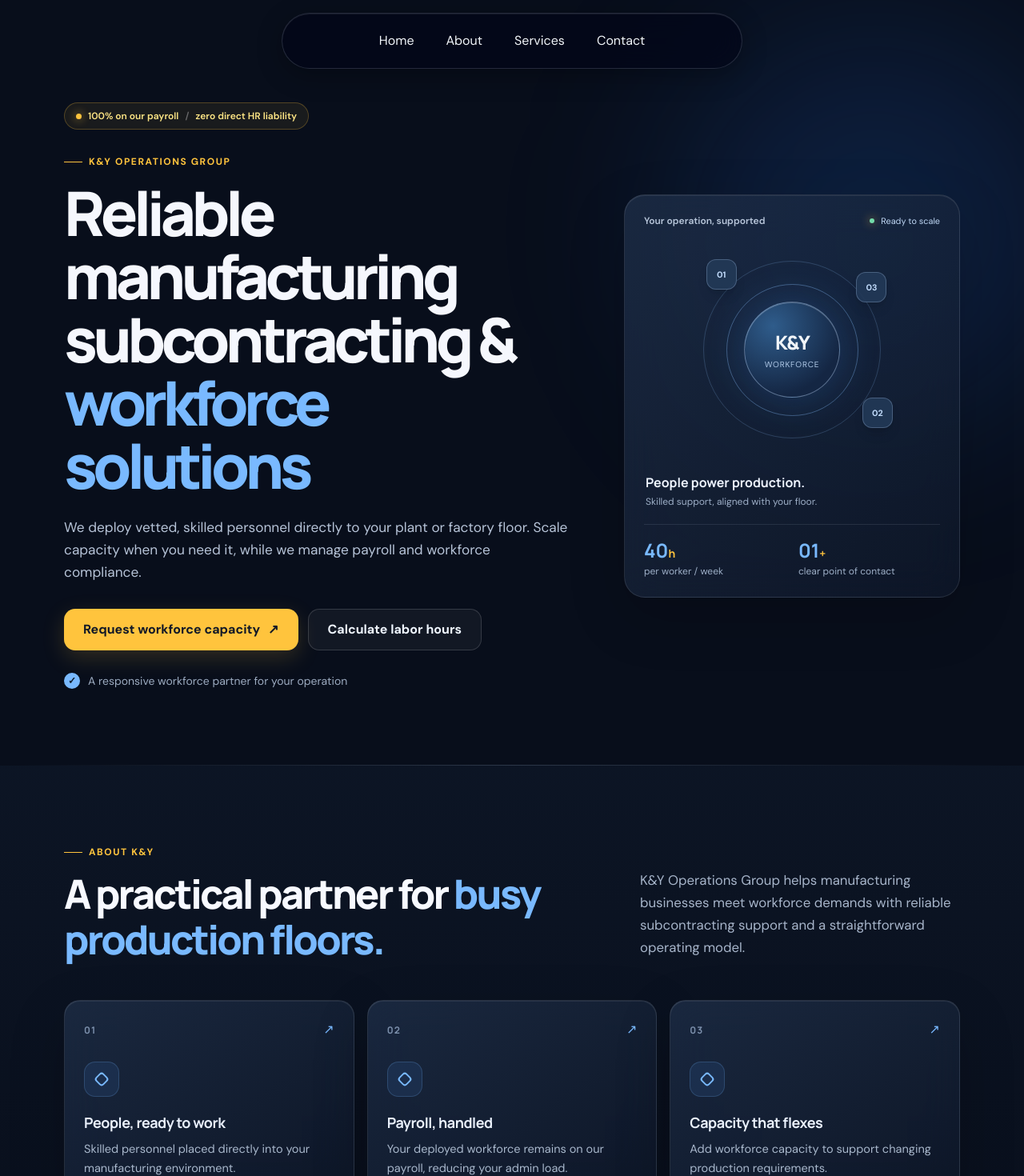
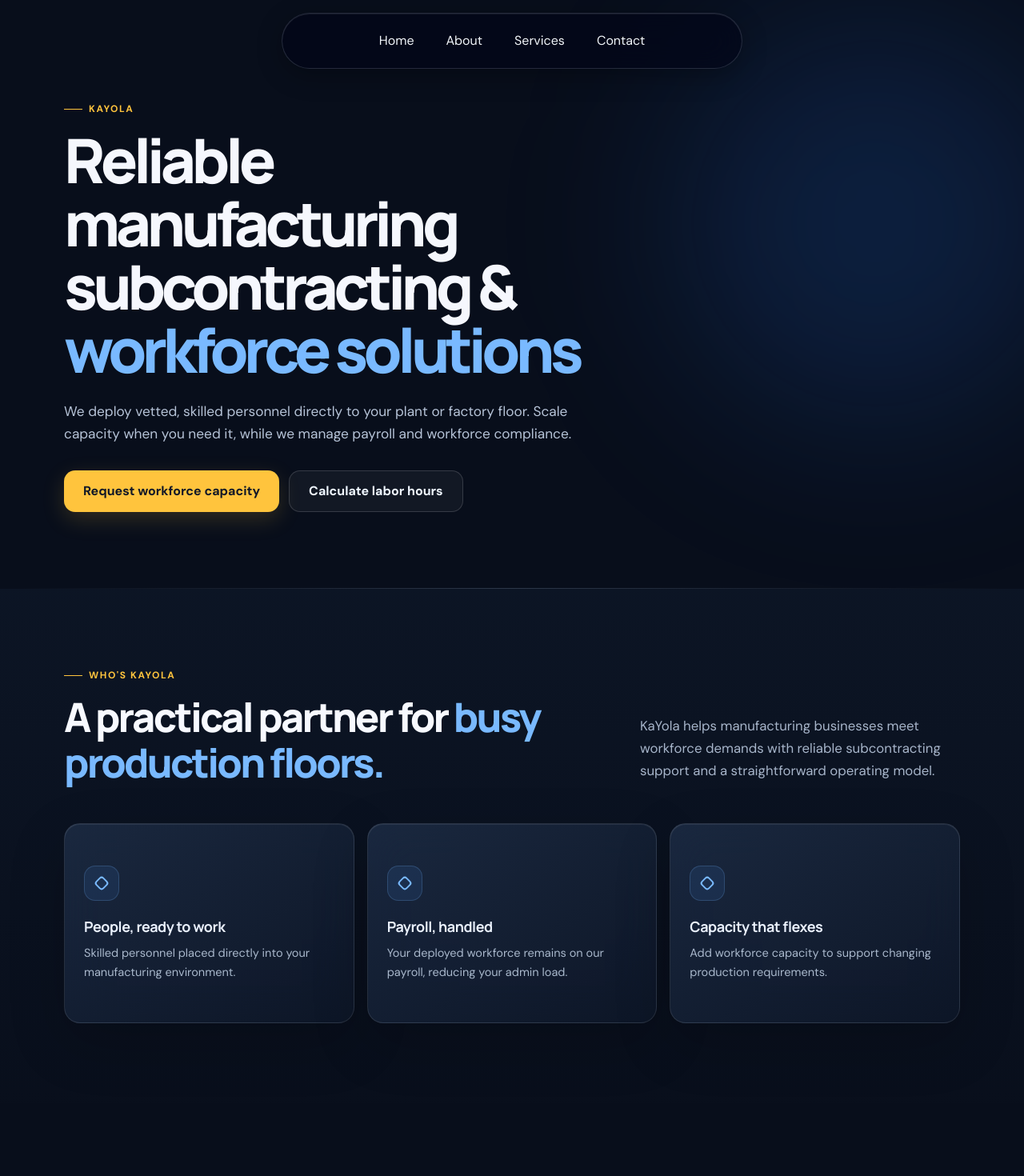
Before and after one commit to JustChiwo/KaYola, a React (Vite) app: page / in a window 1280 px wide. Shown: the top 1470 px of the page at 80% size. Built offline with nearby package versions, Linux system fonts and the light colour scheme.

Commit message:
Removed AI slop

```diff
--- a/src/components/About.jsx
+++ b/src/components/About.jsx
@@ -1,16 +1,13 @@
 const highlights = [
   {
-    number: '01',
     title: 'People, ready to work',
     description: 'Skilled personnel placed directly into your manufacturing environment.',
   },
   {
-    number: '02',
     title: 'Payroll, handled',
     description: 'Your deployed workforce remains on our payroll, reducing your admin load.',
   },
   {
-    number: '03',
     title: 'Capacity that flexes',
     description: 'Add workforce capacity to support changing production requirements.',
   },
@@ -22,25 +19,23 @@ function About() {
       <div className="mx-auto w-[min(1120px,calc(100%_-_48px))] max-sm:w-[min(560px,calc(100%_-_36px))]">
         <div className="flex items-end justify-between gap-12 max-[900px]:items-start max-[900px]:flex-col max-[900px]:gap-4">
           <div className="max-w-[600px]">
-            <p className="mb-4 flex items-center gap-2 text-xs font-bold uppercase tracking-[0.13em] text-accent-yellow before:h-px before:w-[23px] before:bg-current">About K&amp;Y</p>
+            <p className="mb-4 flex items-center gap-2 text-xs font-bold uppercase tracking-[0.13em] text-accent-yellow before:h-px before:w-[23px] before:bg-current">Who's KaYola</p>
             <h2 className="m-0 font-display text-[clamp(2rem,4vw,3.15rem)] font-extrabold leading-[1.12] tracking-[-0.055em] text-[#f7f9ff]">
               A practical partner for <span className="text-accent-blue">busy production floors.</span>
             </h2>
           </div>
           <p className="mb-1 mt-4 max-w-[400px] text-[1.05rem] leading-7 text-[#a7b5ca]">
-            K&amp;Y Operations Group helps manufacturing businesses meet workforce
+            KaYola helps manufacturing businesses meet workforce
             demands with reliable subcontracting support and a straightforward
             operating model.
           </p>
         </div>
         <div className="mt-12 grid grid-cols-3 gap-4 max-sm:grid-cols-1">
           {highlights.map((item) => (
-            <article className="group relative min-h-[250px] rounded-[20px] border border-white/10 bg-gradient-to-br from-[#21324d]/70 to-[#0f192b]/70 p-6 shadow-[0_24px_70px_rgba(0,0,0,0.18),inset_0_1px_rgba(255,255,255,0.08)] backdrop-blur-xl transition hover:-translate-y-1 hover:border-accent-blue/35 max-sm:min-h-[220px]" key={item.number}>
-              <span className="font-display text-xs font-bold tracking-[0.09em] text-[#7d91ad]">{item.number}</span>
+            <article className="group relative min-h-[250px] rounded-[20px] border border-white/10 bg-gradient-to-br from-[#21324d]/70 to-[#0f192b]/70 p-6 shadow-[0_24px_70px_rgba(0,0,0,0.18),inset_0_1px_rgba(255,255,255,0.08)] backdrop-blur-xl transition hover:-translate-y-1 hover:border-accent-blue/35 max-sm:min-h-[220px]" key={item.title}>
               <div className="mt-7 grid size-11 place-items-center rounded-[14px] border border-accent-blue/20 bg-blue-400/10" aria-hidden="true"><span className="size-3.5 rotate-45 rounded-[4px] border-2 border-accent-blue" /></div>
               <h3 className="mb-2 mt-[18px] font-display text-lg font-bold tracking-tight text-[#eaf1fd]">{item.title}</h3>
               <p className="m-0 max-w-[310px] text-[0.91rem] leading-relaxed text-[#a9b8cc]">{item.description}</p>
-              <span className="absolute right-6 top-6 text-accent-blue" aria-hidden="true">↗</span>
             </article>
           ))}
         </div>
--- a/src/components/Contact.jsx
+++ b/src/components/Contact.jsx
@@ -84,7 +84,6 @@ function Contact() {
           </div>
           <button className="mt-5 inline-flex min-h-[52px] w-full cursor-pointer items-center justify-center gap-2.5 rounded-[14px] border-0 bg-accent-yellow px-6 font-bold text-[#111827] shadow-[0_9px_28px_rgba(255,196,61,0.17)] transition hover:-translate-y-0.5 hover:bg-[#ffd15f]" type="submit">
             {submitted ? 'Your email app should open now' : 'Send workforce request'}
-            <span aria-hidden="true">↗</span>
           </button>
           <p className="mb-0 mt-3 text-center text-xs text-[#8799b2]">Your request will be prepared in your device&apos;s email app.</p>
         </form>
--- a/src/components/Estimator.jsx
+++ b/src/components/Estimator.jsx
@@ -43,7 +43,7 @@ function Estimator() {
             <small className="mt-0.5 text-xs text-[#94a8c4]">Based on 40 hours per worker / week</small>
           </div>
           <a className="mt-[18px] inline-flex min-h-[52px] w-full items-center justify-center gap-2.5 rounded-[14px] bg-accent-yellow px-6 font-bold text-[#111827] shadow-[0_9px_28px_rgba(255,196,61,0.17)] transition hover:bg-[#ffd15f]" href="#Contact">
-            Discuss your requirements <span aria-hidden="true">↗</span>
+            Discuss your requirements
           </a>
         </div>
       </div>
--- a/src/components/Hero.jsx
+++ b/src/components/Hero.jsx
@@ -1,66 +1,50 @@
 function Hero() {
   return (
-    <section className="relative flex min-h-[710px] items-center py-24 pt-32 max-sm:min-h-0 max-sm:pb-16 max-sm:pt-36" id="Home">
-      <div className="pointer-events-none absolute -right-[5%] top-[4%] size-[500px] rounded-full bg-blue-500/15 blur-[110px]" aria-hidden="true" />
-      <div className="relative z-10 mx-auto grid w-[min(1120px,calc(100%_-_48px))] grid-cols-[minmax(0,1.2fr)_minmax(330px,0.8fr)] items-center gap-[70px] max-[900px]:grid-cols-[minmax(0,1.1fr)_minmax(285px,0.9fr)] max-[900px]:gap-10 max-sm:w-[min(560px,calc(100%_-_36px))] max-sm:grid-cols-1 max-sm:gap-11">
+    <section
+      className="relative flex min-h-[710px] items-center py-24 pt-32 max-sm:min-h-0 max-sm:pb-16 max-sm:pt-36"
+      id="Home"
+    >
+      <div
+        className="pointer-events-none absolute -right-[5%] top-[4%] size-[500px] rounded-full bg-blue-500/15 blur-[110px]"
+        aria-hidden="true"
+      />
+      <div className="relative z-10 mx-auto w-[min(1120px,calc(100%_-_48px))] max-sm:w-[min(560px,calc(100%_-_36px))]">
         <div className="relative z-10">
-          <div className="mb-8 inline-flex items-center gap-2 rounded-full border border-accent-yellow/25 bg-accent-yellow/7 px-3.5 py-2 text-xs font-semibold text-amber-200 max-sm:mb-7 max-sm:flex-wrap max-sm:text-[0.68rem]">
-            <span className="size-[7px] rounded-full bg-accent-yellow shadow-[0_0_12px_rgba(255,196,61,0.8)]" />
-            100% on our payroll <span className="text-white/35">/</span> zero direct HR liability
-          </div>
-          <p className="mb-4 flex items-center gap-2 text-xs font-bold uppercase tracking-[0.13em] text-accent-yellow before:h-px before:w-[23px] before:bg-current">K&amp;Y Operations Group</p>
+          <p className="mb-4 flex items-center gap-2 text-xs font-bold uppercase tracking-[0.13em] text-accent-yellow before:h-px before:w-[23px] before:bg-current">
+            KaYola
+          </p>
           <h1 className="m-0 max-w-[720px] font-display text-[clamp(3rem,6vw,5.15rem)] font-extrabold leading-[1.03] tracking-[-0.075em] text-[#f5f7fd] max-[900px]:text-[clamp(2.75rem,6.5vw,4.5rem)] max-sm:text-[clamp(2.7rem,12vw,4rem)]">
             Reliable manufacturing
             <br className="max-sm:hidden" /> subcontracting &amp;
             <span className="text-accent-blue"> workforce solutions</span>
           </h1>
           <p className="mt-6 max-w-[660px] text-[1.08rem] leading-7 text-[#b6c3d7] max-sm:text-base">
-            We deploy vetted, skilled personnel directly to your plant or factory floor.
-            Scale capacity when you need it, while we manage payroll and workforce
-            compliance.
+            We deploy vetted, skilled personnel directly to your plant or
+            factory floor. Scale capacity when you need it, while we manage
+            payroll and workforce compliance.
           </p>
           <div className="mt-8 flex flex-wrap gap-3 max-sm:flex-col">
-            <a className="inline-flex min-h-[52px] items-center justify-center gap-2.5 rounded-[14px] bg-accent-yellow px-6 font-bold text-[#111827] shadow-[0_9px_28px_rgba(255,196,61,0.17)] transition hover:-translate-y-0.5 hover:bg-[#ffd15f] max-sm:w-full" href="#Contact">
-              Request workforce capacity <span aria-hidden="true">↗</span>
+            <a
+              className="inline-flex min-h-[52px] items-center justify-center gap-2.5 rounded-[14px] bg-accent-yellow px-6 font-bold text-[#111827] shadow-[0_9px_28px_rgba(255,196,61,0.17)] transition hover:-translate-y-0.5 hover:bg-[#ffd15f] max-sm:w-full"
+              href="#Contact"
+            >
+              Request workforce capacity
             </a>
-            <a className="inline-flex min-h-[52px] items-center justify-center gap-2.5 rounded-[14px] border border-white/15 bg-white/[0.045] px-6 font-bold text-blue-50 transition hover:-translate-y-0.5 hover:bg-white/[0.09] max-sm:w-full" href="#Estimator">
+            <a
+              className="inline-flex min-h-[52px] items-center justify-center gap-2.5 rounded-[14px] border border-white/15 bg-white/[0.045] px-6 font-bold text-blue-50 transition hover:-translate-y-0.5 hover:bg-white/[0.09] max-sm:w-full"
+              href="#Estimator"
+            >
               Calculate labor hours
             </a>
           </div>
-          <div className="mt-7 flex items-center gap-2.5 text-sm text-[#9cabc0]">
-            <span className="grid size-5 place-items-center rounded-full bg-accent-blue text-xs font-extrabold text-[#0e1b2b]" aria-hidden="true">✓</span>
-            A responsive workforce partner for your operation
-          </div>
         </div>
-        <aside className="relative overflow-hidden rounded-[26px] border border-white/10 bg-gradient-to-br from-[#21324d]/70 to-[#0f192b]/70 p-6 shadow-[0_24px_70px_rgba(0,0,0,0.18),inset_0_1px_rgba(255,255,255,0.08)] backdrop-blur-xl" aria-label="Workforce capacity overview">
-          <div className="relative z-10 flex items-center justify-between gap-2">
-            <span className="text-xs font-semibold text-[#b8c6da]">Your operation, supported</span>
-            <span className="inline-flex items-center gap-2 text-[0.68rem] text-[#c1d9f6]"><i className="size-1.5 rounded-full bg-[#72dcaa] shadow-[0_0_12px_rgba(255,196,61,0.8)]" /> Ready to scale</span>
-          </div>
-          <div className="relative my-4 grid h-[275px] place-items-center" aria-hidden="true">
-            <div className="absolute size-[222px] rounded-full border border-blue-300/20" />
-            <div className="absolute size-[165px] rounded-full border border-blue-300/35" />
-            <div className="relative z-10 flex size-[120px] flex-col items-center justify-center rounded-full border border-blue-200/40 bg-[radial-gradient(circle_at_30%_25%,#2f5c8b,#142643_72%)] shadow-[0_0_50px_rgba(59,145,245,0.24),inset_0_1px_rgba(255,255,255,0.2)]">
-              <span className="font-display text-2xl font-extrabold tracking-[-0.07em]">K&amp;Y</span>
-              <span className="mt-1 text-[0.63rem] uppercase tracking-[0.08em] text-[#b0c9e8]">Workforce</span>
-            </div>
-            <span className="absolute left-[21%] top-6 grid size-[38px] place-items-center rounded-xl border border-blue-200/25 bg-[#233a58]/90 text-[0.67rem] font-bold text-[#c1dbfb] shadow-lg">01</span>
-            <span className="absolute bottom-10 right-[16%] grid size-[38px] place-items-center rounded-xl border border-blue-200/25 bg-[#233a58]/90 text-[0.67rem] font-bold text-[#c1dbfb] shadow-lg">02</span>
-            <span className="absolute right-[18%] top-10 grid size-[38px] place-items-center rounded-xl border border-blue-200/25 bg-[#233a58]/90 text-[0.67rem] font-bold text-[#c1dbfb] shadow-lg">03</span>
-          </div>
-          <div className="flex flex-col gap-1 border-b border-blue-100/10 px-0.5 pb-5">
-            <strong className="font-display text-base text-[#eef4ff]">People power production.</strong>
-            <span className="text-xs text-[#9eafc7]">Skilled support, aligned with your floor.</span>
-          </div>
-          <div className="grid grid-cols-2 gap-4 pt-5">
-            <div className="flex flex-col gap-1"><strong className="font-display text-2xl leading-none text-accent-blue">40<span className="text-sm text-accent-yellow">h</span></strong><small className="text-xs text-[#9eafc7]">per worker / week</small></div>
-            <div className="flex flex-col gap-1"><strong className="font-display text-2xl leading-none text-accent-blue">01<span className="text-sm text-accent-yellow">+</span></strong><small className="text-xs text-[#9eafc7]">clear point of contact</small></div>
-          </div>
-        </aside>
       </div>
-      <div className="absolute inset-x-6 bottom-0 h-px bg-gradient-to-r from-transparent via-blue-200/20 to-transparent" aria-hidden="true" />
+      <div
+        className="absolute inset-x-6 bottom-0 h-px bg-gradient-to-r from-transparent via-blue-200/20 to-transparent"
+        aria-hidden="true"
+      />
     </section>
-  )
+  );
 }
 
-export default Hero
+export default Hero;
--- a/src/components/Navbar.jsx
+++ b/src/components/Navbar.jsx
@@ -1,6 +1,6 @@
 function Navbar() {
   return (
-    <nav className="fixed left-1/2 top-4 z-20 flex h-17.5 w-[90%] max-w-xl -translate-x-1/2 items-center justify-center rounded-full border border-blue-100/15 bg-slate-950/65 text-slate-100 shadow-[0_8px_32px_rgba(0,0,0,0.28),inset_0_1px_rgba(255,255,255,0.08)] backdrop-blur-xl transition-all">
+    <nav className="fixed left-1/2 top-4 z-20 hidden h-17.5 w-[90%] max-w-xl -translate-x-1/2 items-center justify-center rounded-full border border-blue-100/15 bg-slate-950/65 text-slate-100 shadow-[0_8px_32px_rgba(0,0,0,0.28),inset_0_1px_rgba(255,255,255,0.08)] backdrop-blur-xl transition-all sm:flex">
       <ul className="flex items-center gap-5 text-sm sm:gap-10 sm:text-base">
         <li>
           <a className="transition-colors hover:text-accent-blue" href="/#Home">
--- a/src/components/Services.jsx
+++ b/src/components/Services.jsx
@@ -1,20 +1,17 @@
 const services = [
   {
-    number: '01',
     title: 'Manufacturing subcontracting',
     description:
       'Put additional hands on the floor to help meet production needs and keep work moving.',
     tag: 'Production support',
   },
   {
-    number: '02',
     title: 'Workforce solutions',
     description:
       'Scale your deployed workforce to suit your project, shift requirements, and timeline.',
     tag: 'Flexible capacity',
   },
   {
-    number: '03',
     title: 'Payroll & compliance',
     description:
       'Keep the workforce on our payroll and under our compliance management.',
@@ -38,11 +35,7 @@ function Services() {
         </div>
         <div className="mt-[46px] grid grid-cols-3 gap-4 max-sm:grid-cols-1">
           {services.map((service) => (
-            <article className="min-h-[265px] rounded-[20px] border border-white/10 bg-gradient-to-br from-[#21324d]/70 to-[#0f192b]/70 p-[26px] shadow-[0_24px_70px_rgba(0,0,0,0.18),inset_0_1px_rgba(255,255,255,0.08)] backdrop-blur-xl transition hover:-translate-y-1 hover:border-accent-blue/35 max-sm:min-h-[230px]" key={service.number}>
-              <div className="flex items-center justify-between">
-                <span className="font-display text-xs font-bold tracking-[0.09em] text-[#7d91ad]">{service.number}</span>
-                <span className="text-accent-yellow" aria-hidden="true">↗</span>
-              </div>
+            <article className="min-h-[265px] rounded-[20px] border border-white/10 bg-gradient-to-br from-[#21324d]/70 to-[#0f192b]/70 p-[26px] shadow-[0_24px_70px_rgba(0,0,0,0.18),inset_0_1px_rgba(255,255,255,0.08)] backdrop-blur-xl transition hover:-translate-y-1 hover:border-accent-blue/35 max-sm:min-h-[230px]" key={service.title}>
               <h3 className="mb-2 mt-[34px] max-w-[260px] font-display text-xl font-bold tracking-tight text-[#eaf1fd]">{service.title}</h3>
               <p className="m-0 max-w-[310px] text-[0.91rem] leading-relaxed text-[#a9b8cc]">{service.description}</p>
               <span className="mt-5 inline-flex rounded-lg border border-accent-blue/20 bg-blue-400/7 px-2.5 py-1.5 text-xs font-semibold text-[#acd0f7]">{service.tag}</span>
@@ -55,7 +48,7 @@ function Services() {
             <span className="text-xs text-[#a6b6cc]">The K&amp;Y difference</span>
             <h3 className="m-0 mt-1 font-display text-lg font-bold text-[#edf3fd]">More capacity. Less direct HR liability.</h3>
           </div>
-          <a className="inline-flex min-h-[52px] items-center justify-center gap-2.5 rounded-[14px] border border-white/15 bg-white/[0.045] px-6 font-bold text-blue-50 transition hover:bg-white/[0.09] max-sm:w-full" href="#Contact">Talk to our team <span aria-hidden="true">↗</span></a>
+          <a className="inline-flex min-h-[52px] items-center justify-center gap-2.5 rounded-[14px] border border-white/15 bg-white/[0.045] px-6 font-bold text-blue-50 transition hover:bg-white/[0.09] max-sm:w-full" href="#Contact">Talk to our team</a>
         </div>
       </div>
     </section>
```
